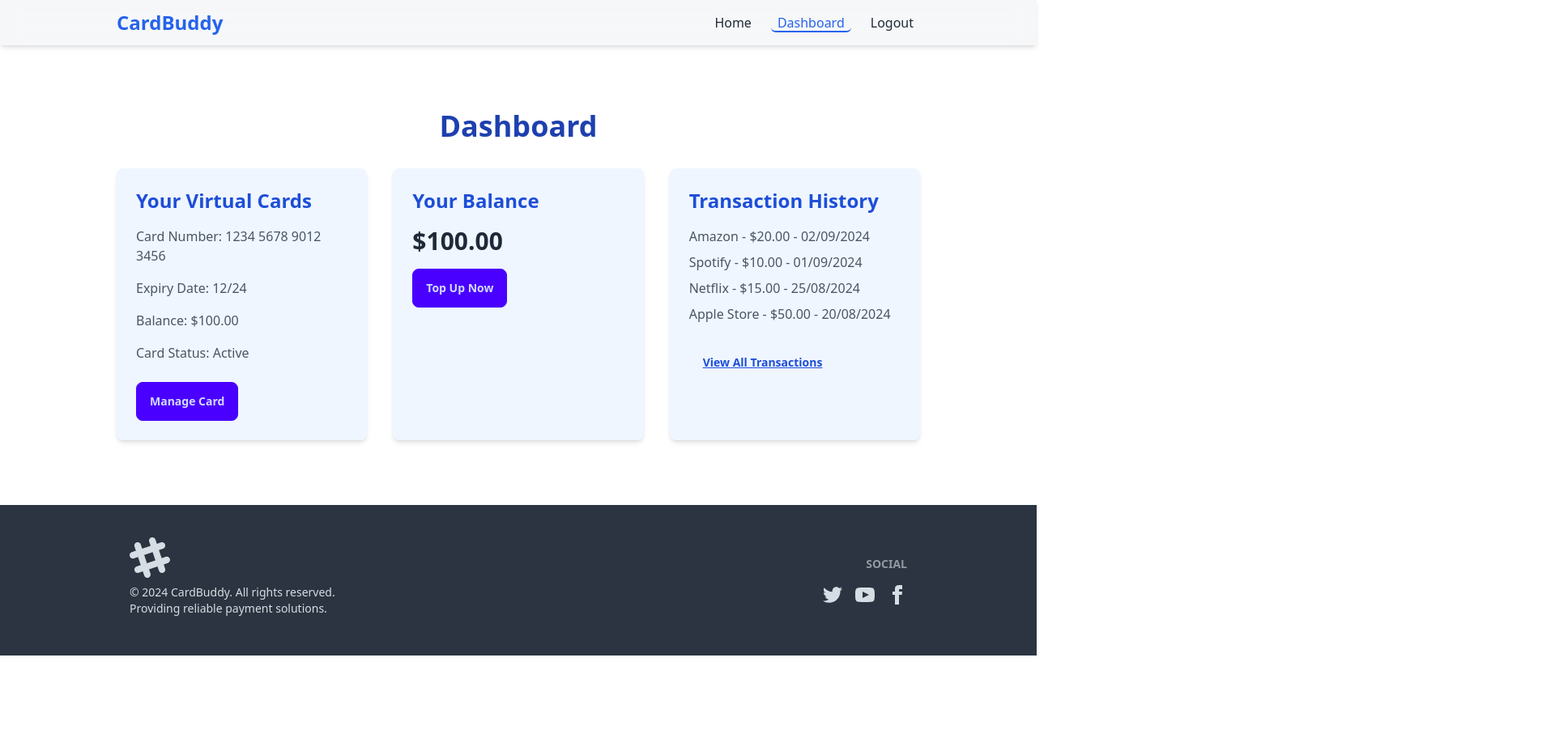
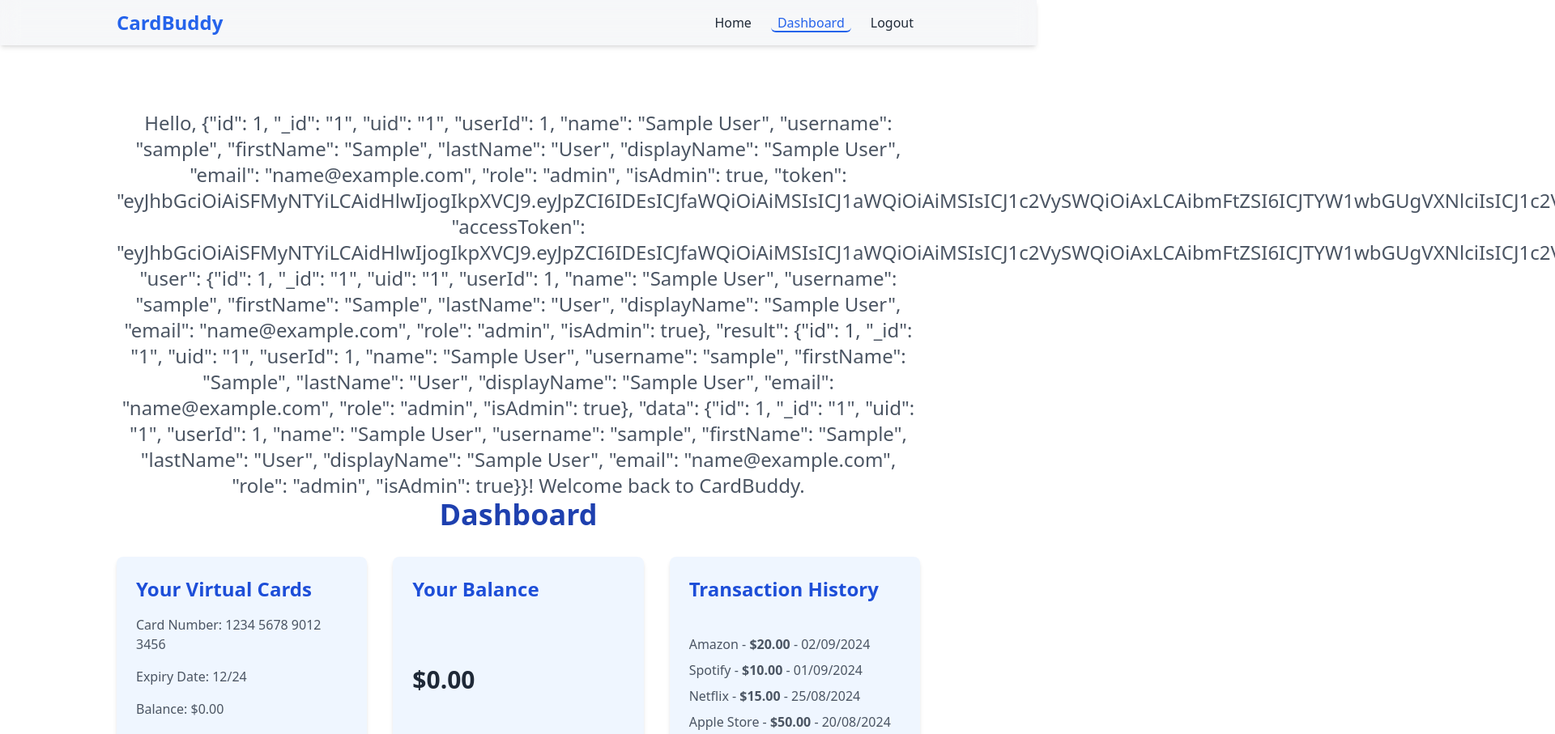
Before and after one commit to sakibnjr/cb_1.0, a plain HTML site: page pages/Dashboard.html in a window 1280 px wide. Shown: the top 907 px of the page at 81% size, 1920 px wide, since content can reach past the window. Before the commit the page ends 810 px from the top, so only its background shows below. Drawn offline with Linux system fonts and the light colour scheme; sample sign-in values are in the browser's storage.

Commit message:
added interactivity

```diff
--- a/pages/Dashboard.html
+++ b/pages/Dashboard.html
@@ -111,47 +111,52 @@
     <!-- Dashboard Section -->
     <section class="py-20 bg-white">
       <div class="container w-4/5 mx-auto px-4">
+        <p id="greeting" class="text-2xl text-center text-gray-600 m-4"></p>
         <h1 class="text-4xl font-bold text-blue-800 mb-8 text-center">
           Dashboard
         </h1>
         <div class="grid grid-cols-1 md:grid-cols-3 gap-8">
           <!-- Virtual Card Information -->
-          <div class="bg-blue-50 p-6 rounded-lg shadow-md">
+          <div
+            class="bg-blue-50 p-6 rounded-lg shadow-md flex flex-col justify-between"
+          >
             <h2 class="text-2xl font-semibold text-blue-700 mb-4">
               Your Virtual Cards
             </h2>
-            <ul class="text-gray-600 space-y-4">
+            <ul class="text-gray-600 space-y-4 mb-2">
               <li>Card Number: 1234 5678 9012 3456</li>
               <li>Expiry Date: 12/24</li>
-              <li>Balance: $100.00</li>
-              <li>Card Status: Active</li>
+              <li>Balance: $0.00</li>
+              <li>Card Status: <span class="text-green-600">Active</span></li>
             </ul>
-            <button class="btn btn-primary mt-6">Manage Card</button>
+            <button class="btn btn-primary">Manage Card</button>
           </div>
 
           <!-- Balance Section -->
-          <div class="bg-blue-50 p-6 rounded-lg shadow-md">
+          <div
+            class="bg-blue-50 p-6 rounded-lg shadow-md flex flex-col justify-between"
+          >
             <h2 class="text-2xl font-semibold text-blue-700 mb-4">
               Your Balance
             </h2>
-            <p class="text-3xl font-bold text-gray-800 mb-4">$100.00</p>
+            <p class="text-3xl font-bold text-gray-800 mb-4">$0.00</p>
             <button class="btn btn-primary">Top Up Now</button>
           </div>
 
           <!-- Transaction History -->
-          <div class="bg-blue-50 p-6 rounded-lg shadow-md">
+          <div
+            class="bg-blue-50 p-6 rounded-lg shadow-md flex flex-col justify-between"
+          >
             <h2 class="text-2xl font-semibold text-blue-700 mb-4">
               Transaction History
             </h2>
-            <ul class="text-gray-600 space-y-2">
-              <li>Amazon - $20.00 - 02/09/2024</li>
-              <li>Spotify - $10.00 - 01/09/2024</li>
-              <li>Netflix - $15.00 - 25/08/2024</li>
-              <li>Apple Store - $50.00 - 20/08/2024</li>
+            <ul class="text-gray-600 space-y-2 mb-2">
+              <li>Amazon - <strong>$20.00</strong> - 02/09/2024</li>
+              <li>Spotify - <strong>$10.00</strong> - 01/09/2024</li>
+              <li>Netflix - <strong>$15.00</strong> - 25/08/2024</li>
+              <li>Apple Store - <strong>$50.00</strong> - 20/08/2024</li>
             </ul>
-            <button class="btn btn-link mt-6 text-blue-700">
-              View All Transactions
-            </button>
+            <button class="btn btn-primary">View All Transactions</button>
           </div>
         </div>
       </div>
@@ -233,6 +238,22 @@
         </nav>
       </div>
     </footer>
+
+    <script>
+      const isLoggedIn = localStorage.getItem("loggedIn");
+      const userName = localStorage.getItem("user");
+
+      if (isLoggedIn && userName) {
+        document.getElementById(
+          "greeting"
+        ).innerText = `Hello, ${userName}! Welcome back to CardBuddy.`;
+        document.getElementById(
+          "welcomeMessage"
+        ).innerText = `Welcome, ${userName}`;
+      } else {
+        window.location.href = "../pages/Login.html";
+      }
+    </script>
     <script src="../scripts/script.js"></script>
   </body>
 </html>
```
Also changed, not shown: index.html (+1 -1 lines), pages/Login.html (+24 -1 lines), pages/Register.html (+29 -7 lines), img/favicon.ico (added).
